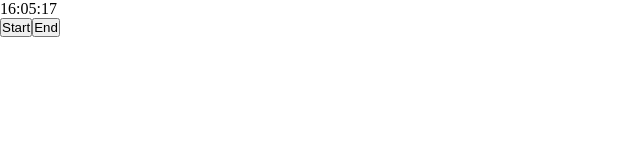
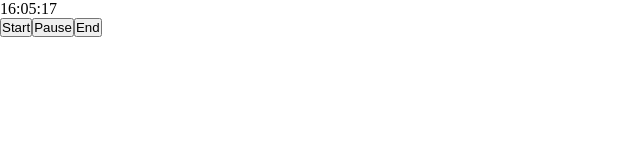
Before and after one commit to hzokbe/jikan, a Vue app: page / in a window 1280 px wide. Shown: the top 160 px of the page, without its empty margins (0-640 px from the left). Built offline with nearby package versions, Linux system fonts and the light colour scheme.

Commit message:
feat(views): add pause button

```diff
--- a/src/views/HomeView.vue
+++ b/src/views/HomeView.vue
@@ -41,6 +41,14 @@ const start = () => {
   wasStarted.value = true;
 };
 
+const pause = () => {
+  if (!wasStarted.value) {
+    return;
+  }
+
+  console.log(`pause: ${formatTime(new Date())}`);
+};
+
 const end = () => {
   if (!wasStarted.value) {
     return;
@@ -68,6 +76,8 @@ onUnmounted(() => {
 
     <button @click="start">Start</button>
 
+    <button @click="pause">Pause</button>
+
     <button @click="end">End</button>
   </div>
 </template>
```
